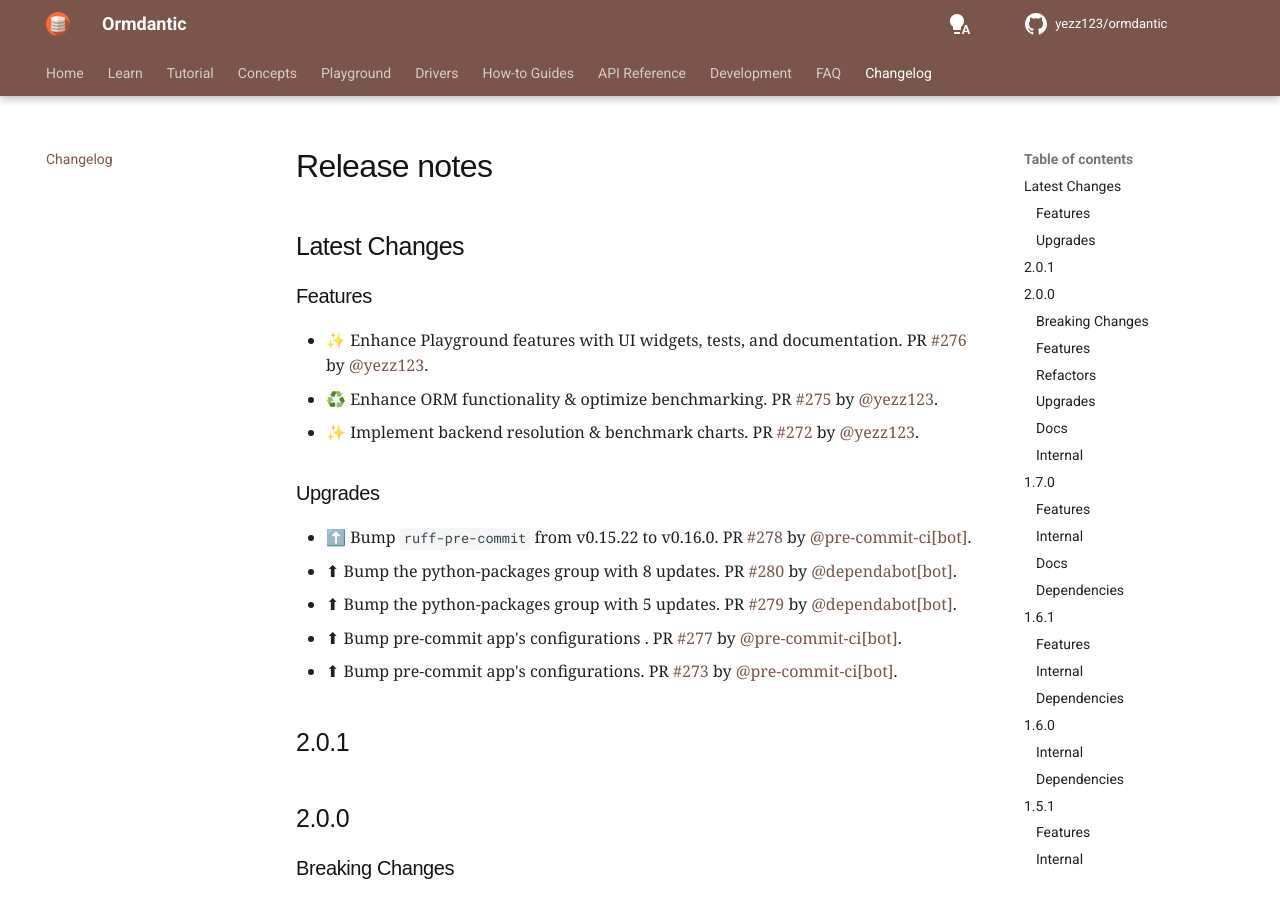
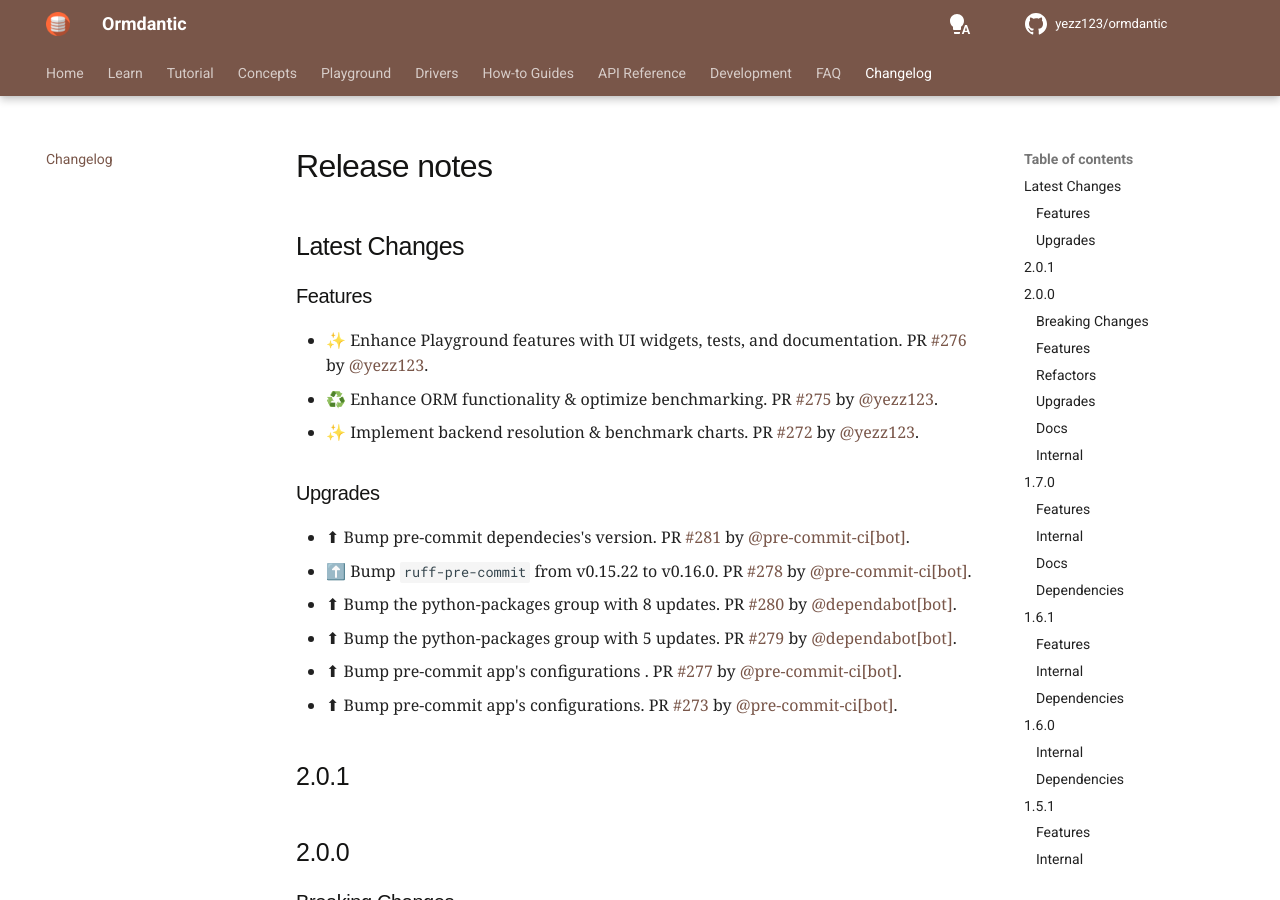
Before and after one commit to yezz123/ormdantic, an MkDocs documentation site: the page built from docs/release.md, in a window 1280 px wide and 900 px high. Built offline with MkDocs 1.6.1 and Material for MkDocs 9.7.7, drawn with Linux system fonts in a browser that asks for light colours; comment, search, counter and statistics services are not loaded.

Commit message:
📝 Update release notes
[skip ci]

```diff
--- a/docs/release.md
+++ b/docs/release.md
@@ -10,6 +10,7 @@
 
 ### Upgrades
 
+* ⬆ Bump pre-commit dependecies's version. PR [#281](https://github.com/yezz123/ormdantic/pull/281) by [@pre-commit-ci[bot]](https://github.com/apps/pre-commit-ci).
 * ⬆️ Bump `ruff-pre-commit` from v0.15.22 to v0.16.0. PR [#278](https://github.com/yezz123/ormdantic/pull/278) by [@pre-commit-ci[bot]](https://github.com/apps/pre-commit-ci).
 * ⬆ Bump the python-packages group with 8 updates. PR [#280](https://github.com/yezz123/ormdantic/pull/280) by [@dependabot[bot]](https://github.com/apps/dependabot).
 * ⬆ Bump the python-packages group with 5 updates. PR [#279](https://github.com/yezz123/ormdantic/pull/279) by [@dependabot[bot]](https://github.com/apps/dependabot).
```
